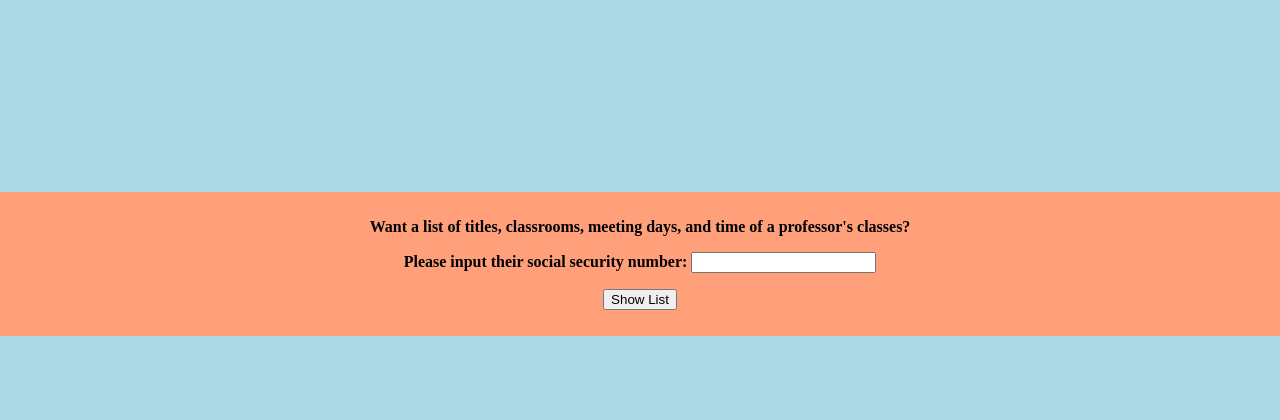
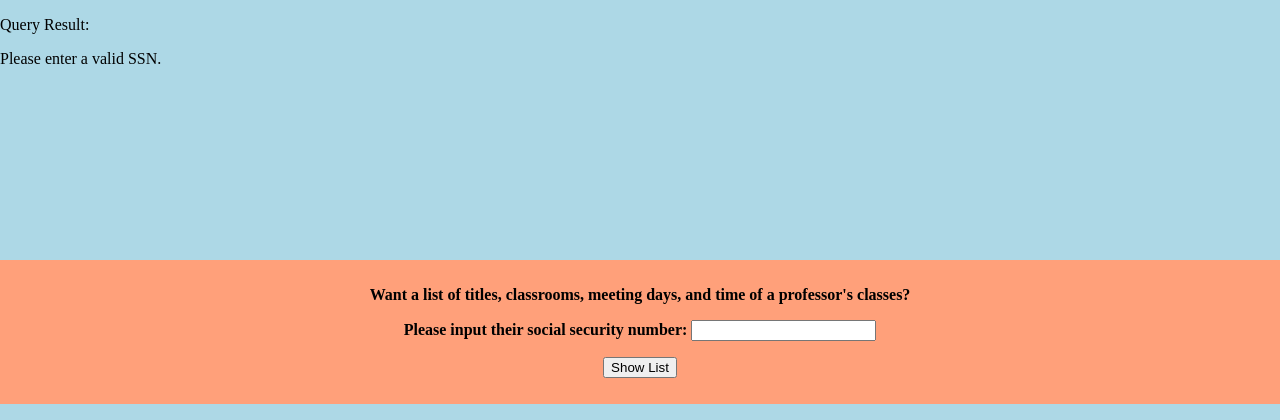
Before and after one commit to Renzo-Salosagcol/CPSC-332---Term-Project, a PHP site: page /prof-page.php in a window 1280 px wide. Shown: the part 26-446 px from the top of the page. Run offline with PHP 8.4, Linux system fonts and the light colour scheme.

Commit message:
bounds checking (ssn >= 1)

```diff
--- a/query/professor.php
+++ b/query/professor.php
@@ -1,12 +1,12 @@
 <?php
-if(isset($_POST['ssn'])){
+if(isset($_POST['ssn']) && (!empty($_POST['ssn']))){
 
     // Database connection function
     function connectDB() {
         $servername = "mariadb";
-        $username = "USERNAME";
-        $password = "PASSWORD";
-        $dbname = "DBNAME";
+        $username = "cs332e3";
+        $password = "BUDGPa9a";
+        $dbname = "cs332e3";
 
         // Create connection
         $conn = new mysqli($servername, $username, $password, $dbname);
@@ -25,6 +25,7 @@ if(isset($_POST['ssn'])){
         // Perform query
         $result = $conn->query($sql);
 
+        if($result)
         // Check for errors
         if (!$result) {
             die("Query failed: " . $conn->error);
@@ -38,6 +39,12 @@ if(isset($_POST['ssn'])){
 
     // Get SSN from POST data
     $ssn = $_POST['ssn'];
+
+    if($ssn <= 0) {
+        echo "<p>Query Result:</p>";
+        echo "<p>Please enter a valid SSN.</p>";
+        return;
+    }
 
     // Your SQL query
     $sql = "SELECT c.Title AS CourseTitle,
@@ -55,14 +62,17 @@ if(isset($_POST['ssn'])){
     // Display the SQL query result
     if ($result->num_rows > 0) {
         // Output data of each row
-        echo "<p>SQL Query:</p>";
+        echo "<p>Query Result:</p>";
         echo "<ul>";
         while($row = $result->fetch_assoc()) {
-            echo "<li>Title: " . $row["title"]. " - Classroom: " . $row["classroom"]. " - Meeting Day: " . $row["meeting_day"]. " - Time: " . $row["time"]. "</li>";
+            echo "<li>Title: " . $row["CourseTitle"]. " - Classroom: " . $row["Classroom"]. " - Meeting Day: " . $row["MeetingDays"]. " - Time: " . $row["StartTime"]. " - " . $row["EndTime"] . "</li>";
         }
         echo "</ul>";
     } else {
         echo "<p>No classes found for the professor's SSN.</p>";
     }
+} else {
+    echo "<p>Query Result:</p>";
+    echo "<p>Please enter a valid SSN.</p>";
 }
 ?>
```
